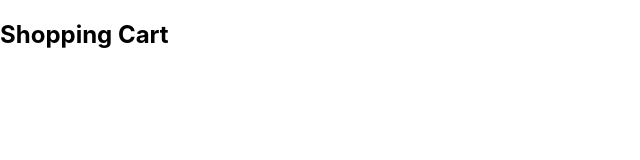
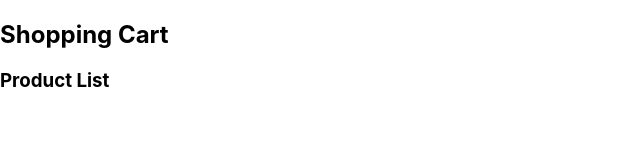
Before and after one commit to farhadmpr/ShoppingCart, a React (Create React App) app: page / in a window 1280 px wide. Shown: the top 160 px of the page, without its empty margins (0-640 px from the left). Built offline with nearby package versions, Linux system fonts and the light colour scheme.

Commit message:
Add ProductList

```diff
--- a/src/App.js
+++ b/src/App.js
@@ -1,11 +1,15 @@
 import React from 'react';
 
 import './App.css';
+import ProductList from './components/ProductList'
 
 function App() {
   return (
     <div className="main">
-      <h2>Shopping Cart</h2>
+      <header className="main-header">
+        <h2>Shopping Cart</h2>
+      </header>
+      <ProductList />
     </div>
   );
 }
--- a/src/components/ProductList.js
+++ b/src/components/ProductList.js
@@ -0,0 +1,13 @@
+import React from 'react'
+
+import './ProductList.css'
+
+const ProductList = () => {
+    return (
+        <div className="product-list">
+            <h3>Product List</h3>
+        </div>
+    )
+}
+
+export default ProductList
```
